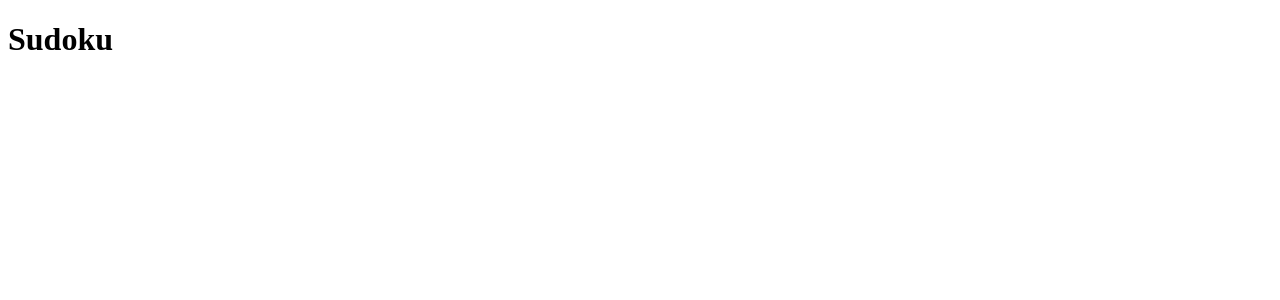
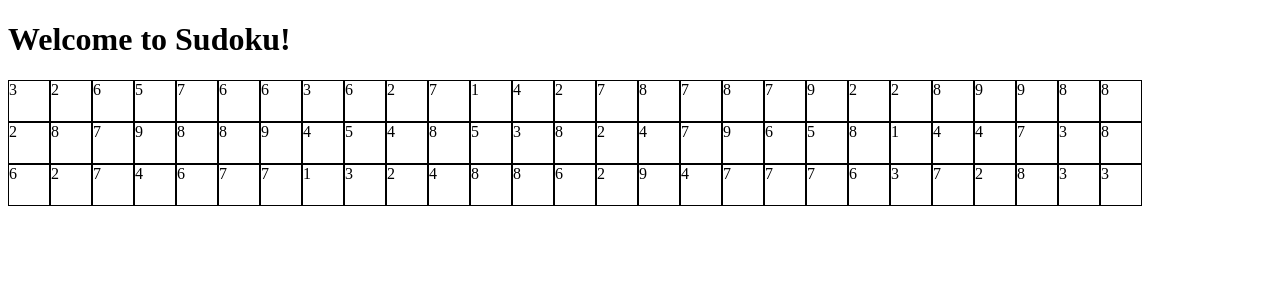
Before and after one commit to pniebrzydowski/hux1-ws25-demo, a Vue app: page / in a window 1280 px wide. Shown: the top 300 px of the page. Built offline with nearby package versions, Linux system fonts and the light colour scheme; the HTML template or start-up script is replaced by a standard one.

Commit message:
add various game board components

```diff
--- a/src/App.vue
+++ b/src/App.vue
@@ -1,7 +1,9 @@
-<script setup lang="ts"></script>
+<script setup lang="ts">
+import GameBoard from './components/GameBoard.vue'
+</script>
 
 <template>
-  <h1>Sudoku</h1>
+  <GameBoard title="Welcome to Sudoku!" />
 </template>
 
 <style scoped></style>
--- /dev/null
+++ b/src/components/GameBoard.vue
@@ -0,0 +1,16 @@
+<script setup lang="ts">
+import SudokuBlock from './SudokuBlock.vue'
+
+const { title = 'Sudoko!' } = defineProps<{
+  title?: string
+}>()
+</script>
+
+<template>
+  <h1>{{ title }}</h1>
+  <div class="game-board">
+    <SudokuBlock v-for="block in 9" :key="block" />
+  </div>
+</template>
+
+<style scoped></style>
--- /dev/null
+++ b/src/components/NumberBlock.vue
@@ -0,0 +1,16 @@
+<script setup lang="ts">
+const { value } = defineProps<{ value?: number }>()
+</script>
+
+<template>
+  <div class="number-block">{{ value }}</div>
+</template>
+
+<style scoped>
+.number-block {
+  width: 40px;
+  height: 40px;
+  border: 1px solid #000;
+  display: inline-block;
+}
+</style>
--- /dev/null
+++ b/src/components/SudokuBlock.vue
@@ -0,0 +1,16 @@
+<script setup lang="ts">
+import NumberBlock from './NumberBlock.vue'
+const randomValue = () => Math.round(Math.random() * 8) + 1
+</script>
+
+<template>
+  <div class="sudoku-block">
+    <NumberBlock v-for="block in 9" :key="block" :value="randomValue()" />
+  </div>
+</template>
+
+<style scoped>
+.sudoku-block {
+  display: inline-block;
+}
+</style>
```
